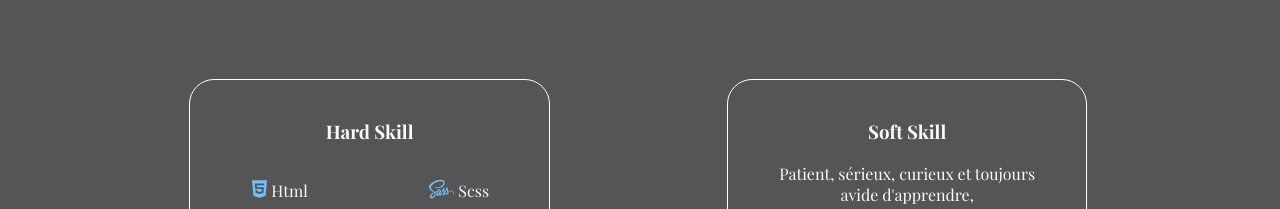
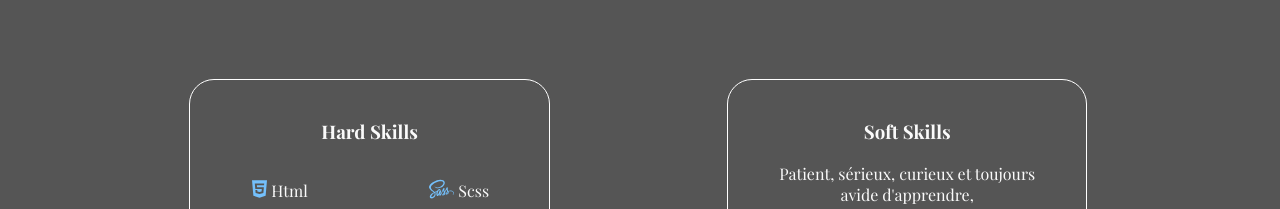
Before and after one commit to azotaz/Portfolio, a React (Create React App) app: page / in a window 1280 px wide. Shown: the part 3647-3856 px from the top of the page. Built offline with nearby package versions, Linux system fonts and the light colour scheme; a web font is replaced by a local one.

Commit message:
correctif

```diff
--- a/src/Composants/Accueil/Competences.js
+++ b/src/Composants/Accueil/Competences.js
@@ -15,7 +15,7 @@ export default function Competences({ id }) {
         <h2>Compétences</h2>
         <div className='cardcompétences'>
             <div className='hardskill'>
-                <h3>Hard Skill</h3>
+                <h3>Hard Skills</h3>
                 <div className='textehard'>
                 <p><FontAwesomeIcon icon={faHtml5} style={{ color: '#74C0FC' }} /> Html</p>
                 <p><FontAwesomeIcon icon={faSass} style={{ color: '#74C0FC' }} /> Scss</p>
@@ -28,7 +28,7 @@ export default function Competences({ id }) {
                 </div>
             </div>
             <div className='softskill'>
-                <h3>Soft Skill</h3>
+                <h3>Soft Skills</h3>
                 <p>Patient, sérieux, curieux et toujours avide d'apprendre,</p>
                 <p>je m'adapter facilement à n'importe quelle situation et travaille aussi bien en équipe qu'en complète autonomie.</p>
             </div>
```
